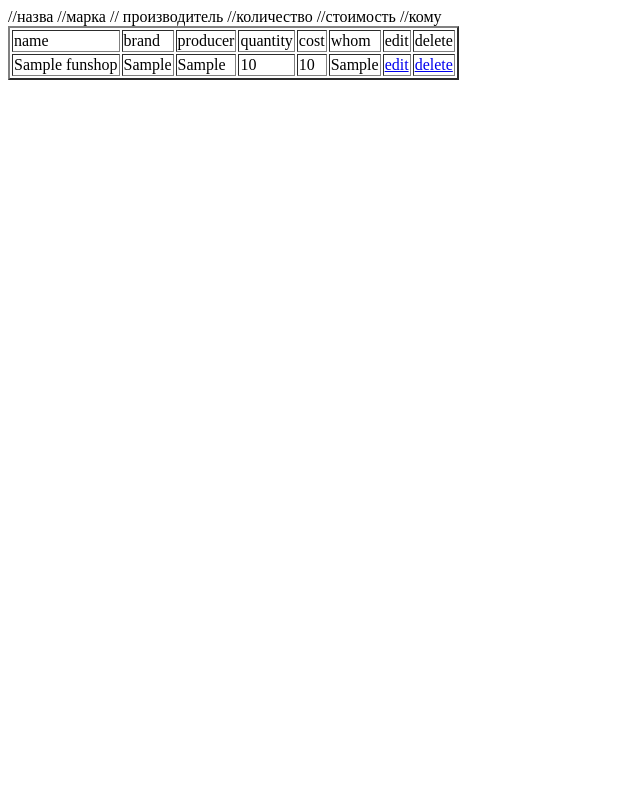
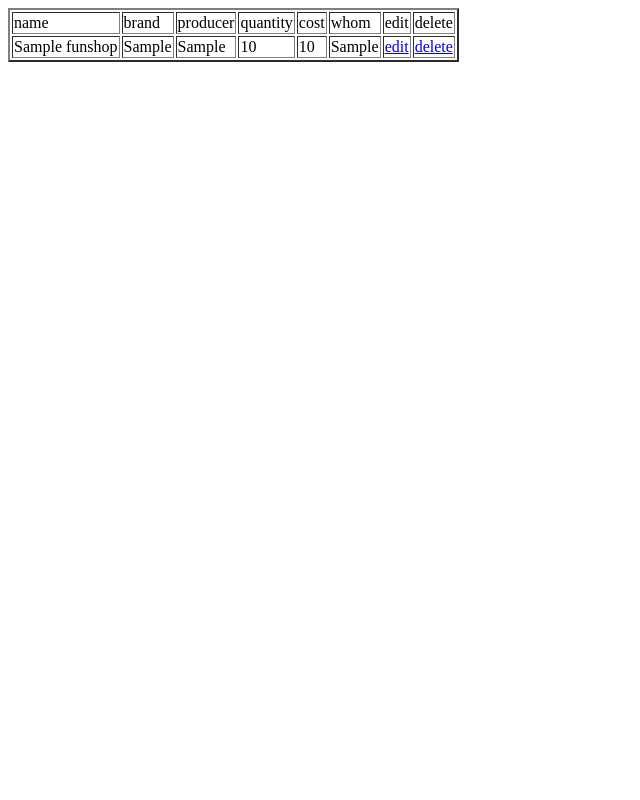
Before and after one commit to igarek/php, a PHP site: page /list.php in a window 1280 px wide. Shown: the whole page, without its empty margins (0-640 px from the left). Run offline with PHP 8.4, Linux system fonts and the light colour scheme; tables that the repository leaves empty or names only in its code hold one stand-in row (values such as "Sample post").

Commit message:
Update list.php

```diff
--- a/list.php
+++ b/list.php
@@ -2,12 +2,12 @@
 
 mysql_connect("localhost","root","");
 echo "<table border=2>\n";
-echo "<tr><td>name</td> //назва
-            <td>brand</td> //марка
-            <td>producer</td> // производитель
-            <td>quantity</td> //количество
-            <td>cost</td> //стоимость
-            <td>whom</td> //кому
+echo "<tr><td>name</td>
+            <td>brand</td>
+            <td>producer</td>
+            <td>quantity</td>
+            <td>cost</td>
+            <td>whom</td>
             <td>edit</td>
             <td>delete</td>
             </tr>\n";
```
